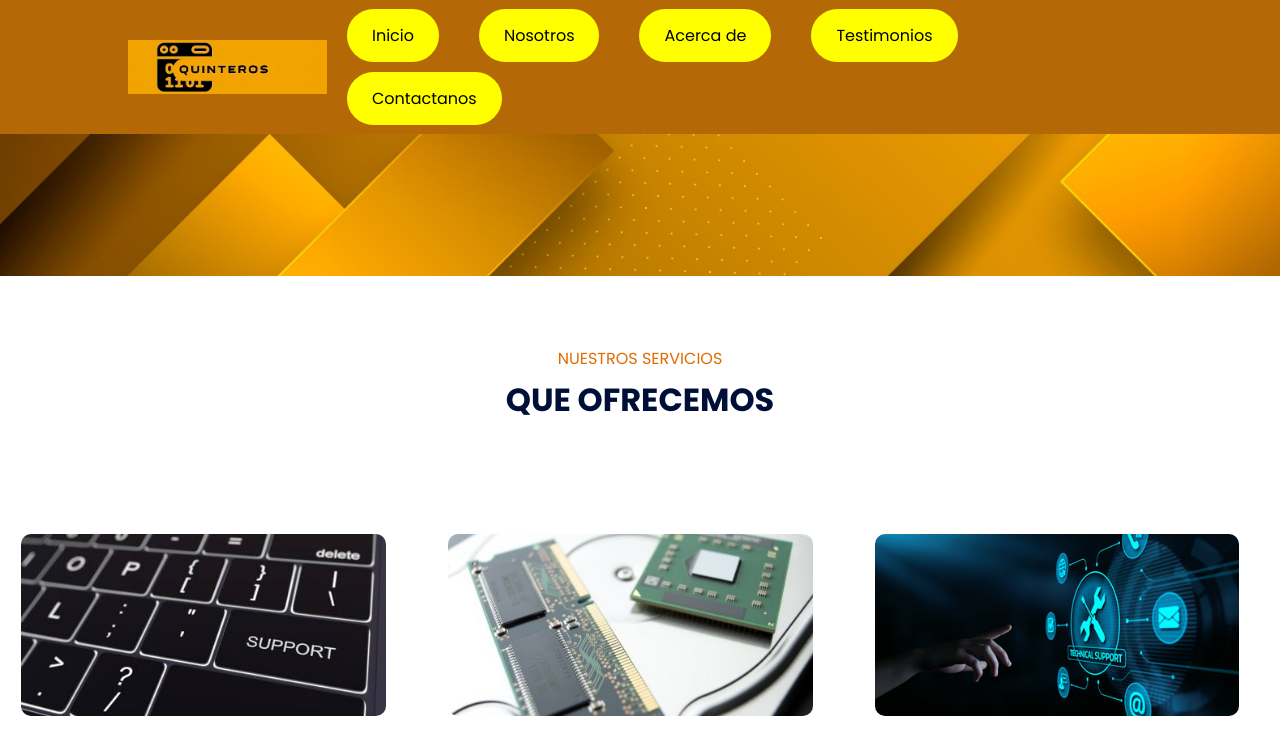
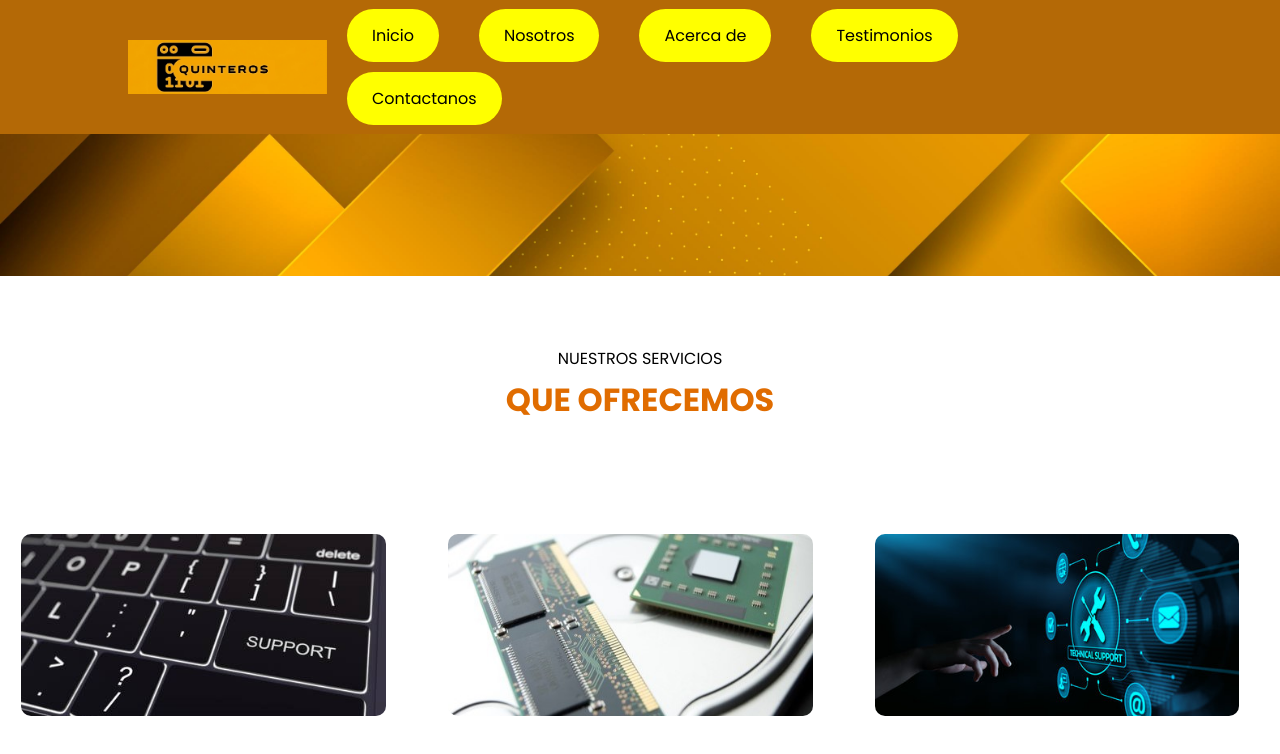
Before and after one commit to williamquin72/quinteros-web-app, a React (Vite) app: page / in a window 1280 px wide. In both pictures the pointer is over the element "QUE OFRECEMOS". Shown: the part 524-1278 px from the top of the page. Built offline with nearby package versions, Linux system fonts and the light colour scheme.

Commit message:
New Record

```diff
--- a/src/Components/Title/Title.css
+++ b/src/Components/Title/Title.css
@@ -11,6 +11,11 @@
     margin-top: 5px;
 }
 
-.TitleCont:hover{
+.TitleCont h2:hover{
     color:rgb(224, 108, 0);
 }
+.TitleCont p:hover{
+    color:rgb(224, 108, 0);
+    font-weight: bolder;
+    font-size: large;
+}
```
